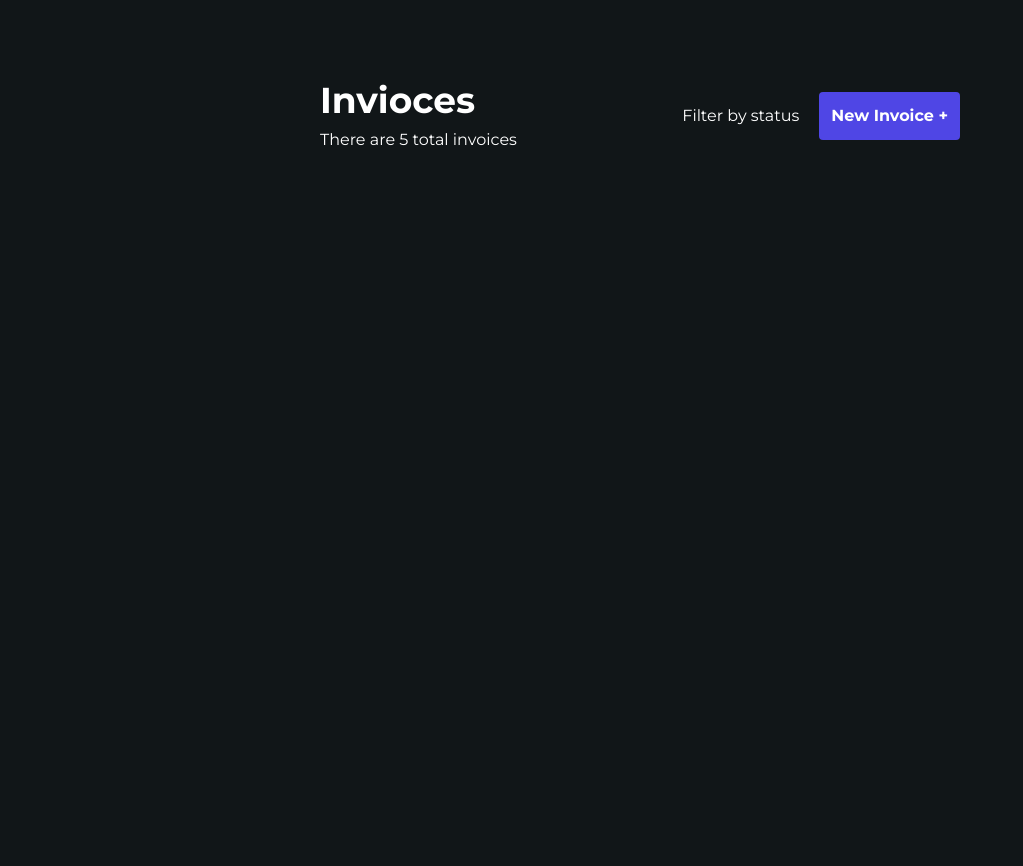
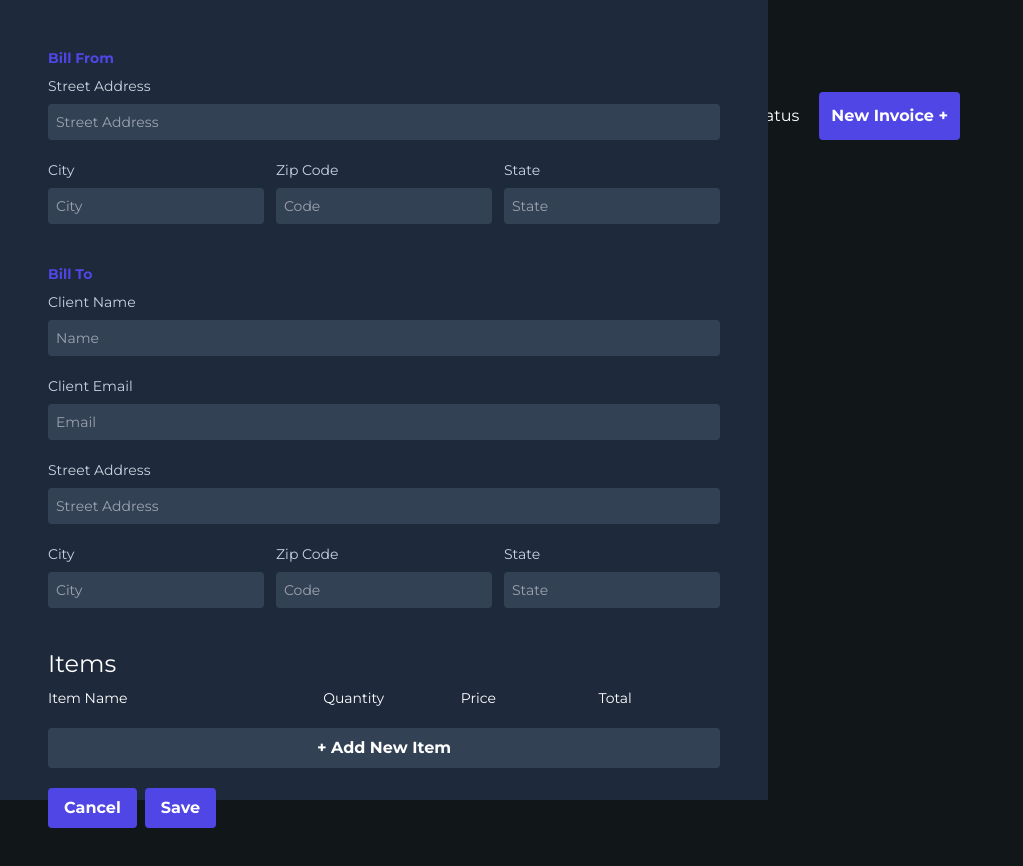
Before and after one commit to georgemejia/vue-firebase-invoice, a Vue app: page / in a window 1280 px wide. Shown: the top 866 px of the page, without its empty margins (0-1023 px from the left). Before the commit the page ends 800 px from the top, so only its background shows below. Built offline with nearby package versions, Linux system fonts and the light colour scheme.

Commit message:
added component that lets you add items to the invoice

```diff
--- a/src/components/InvoiceList.vue
+++ b/src/components/InvoiceList.vue
@@ -1,16 +1,16 @@
 <template>
-  <ul class="max-w-screen-sm mx-auto" v-for="invoice in invoices" :key="invoice.length">
-    <InvoiceItemPreview :invoice="invoice" />
+  <ul class="max-w-screen-sm mx-auto" v-for="(invoice, index) in invoices" :key="index">
+    <InvoiceListItem :invoice="invoice" :index="index" />
   </ul>
 </template>
 
 <script>
 import { computed } from 'vue'
 import { useStore } from 'vuex'
-import InvoiceItemPreview from './InvoiceItemPreview.vue'
+import InvoiceListItem from './InvoiceListItem.vue'
 export default {
   components: {
-    InvoiceItemPreview
+    InvoiceListItem
   },
   setup() {
     const store = useStore()
--- a/src/components/InvoiceItemPreview.vue
+++ b/src/components/InvoiceListItem.vue
@@ -1,6 +1,6 @@
 <template>
   <li class="flex justify-between items-center mb-5 bg-slate-800 p-5 rounded">
-    <div class="text-white font-bold">#000001</div>
+    <div class="text-white font-bold"># {{ index + 1}}</div>
     <div class="text-white">Due 20 Jan 2022</div>
     <div class="text-white">{{ invoice.billToName }}</div>
     <div class="text-white text-2xl font-bold">$5,000</div>
@@ -11,6 +11,6 @@
 
 <script>
 export default {
-  props: ['invoice']
+  props: ['invoice', 'index']
 }
 </script>
--- a/src/components/InvoiceModal.vue
+++ b/src/components/InvoiceModal.vue
@@ -1,5 +1,5 @@
 <template>
-  <div class="w-full max-w-screen-md h-full bg-slate-800 absolute top-0 left-0">
+  <div class="w-full max-w-screen-md h-screen bg-slate-800 absolute top-0 left-0">
     <div class="container p-12 mx-auto">
 
       <div class="text-indigo-600 text-sm font-bold mb-2">Bill From</div>
@@ -72,6 +72,8 @@
         </label>
       </div>
 
+      <InvoiceModalItems />
+
       <button
         class="text-white font-bold rounded bg-indigo-600 py-2 px-4"
         @click="close">
@@ -91,8 +93,12 @@
 <script>
 import { reactive } from 'vue'
 import { useStore } from 'vuex'
+import InvoiceModalItems from './InvoiceModalItems.vue'
 export default {
   emits: ['closeModal'],
+  components: {
+    InvoiceModalItems
+  },
   setup(props, { emit }) {
     const store = useStore()
 
@@ -115,6 +121,7 @@ export default {
 
     function save() {
       store.commit('addInvoiceToList', invoice)
+      close()
     }
 
     return { invoice, store, close, save }
--- /dev/null
+++ b/src/components/InvoiceModalItems.vue
@@ -0,0 +1,53 @@
+<template>
+  <div>
+    <h2 class="text-white text-2xl mb-2">Items</h2>
+    <!-- table header -->
+    <div class="grid grid-cols-5 gap-x-4 mb-5">
+      <div class="text-white col-span-2 text-sm">Item Name</div>
+      <div class="text-white text-sm">Quantity</div>
+      <div class="text-white text-sm">Price</div>
+      <div class="text-white text-sm">Total</div>
+    </div>
+    <!-- table rows that will be added on -->
+    <div class="grid grid-cols-5 gap-x-4 mb-5" v-for="(item, index) in items" :key="index">
+      <div class="col-span-2">
+        <input class="block w-full bg-slate-700 rounded" type="text">
+      </div>
+      <div>
+        <input class="block w-full bg-slate-700 rounded" type="text">
+      </div>
+      <div>
+        <input class="block w-full bg-slate-700 rounded" type="text">
+      </div>
+      <div class="text-white">{{ item.total }}</div>
+    </div>
+
+    <button class="w-full bg-slate-700 py-2 rounded mb-5 text-white font-bold" @click="addNewItem">+ Add New Item</button>
+  </div>
+</template>
+
+<script>
+import { ref } from 'vue'
+export default {
+  setup() {
+    const items = ref([])
+
+    function addNewItem() {
+      items.value.push({
+        name: '',
+        quantity: null,
+        price: null,
+        total: null
+      })
+
+      console.log(items)
+    }
+
+    return { items, addNewItem }
+  }
+}
+</script>
+
+<style>
+
+</style>
--- a/src/store/index.js
+++ b/src/store/index.js
@@ -3,7 +3,7 @@ import { createStore } from 'vuex'
 export default createStore({
   state() {
     return {
-      isModalVisible: false,
+      isModalVisible: true,
       invoices: []
     }
   },
```
